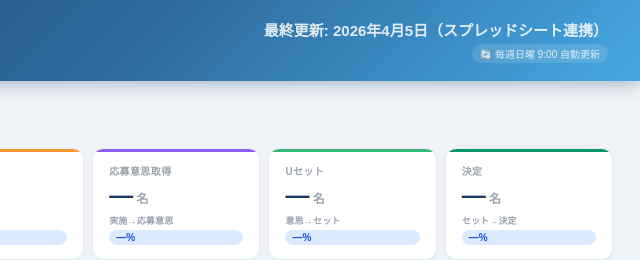
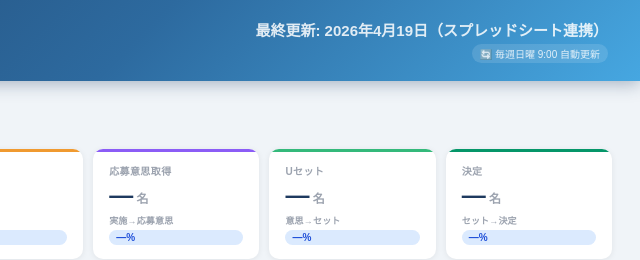
Before and after one commit to ynegishi-wc/worcry-automations, a plain HTML site: page public/index.html in a window 1280 px wide. Shown: the top 260 px of the page, 640-1280 px from the left. Drawn offline with nearby package versions, Linux system fonts and the light colour scheme; no server answers.

Commit message:
fix: sync index.html with step-rate dashboard

```diff
--- a/public/index.html
+++ b/public/index.html
@@ -210,7 +210,7 @@
     </div>
   </div>
   <div class="header-right">
-    <span id="last-updated" style="font-size:15px;font-weight:700;display:block;">最終更新: 2026年4月5日（スプレッドシート連携）</span>
+    <span id="last-updated" style="font-size:15px;font-weight:700;display:block;">最終更新: 2026年4月19日（スプレッドシート連携）</span>
     <span style="font-size:10px;background:rgba(255,255,255,0.15);padding:2px 8px;border-radius:10px;margin-top:4px;display:inline-block;">🔄 毎週日曜 9:00 自動更新</span>
   </div>
 </div>
```
